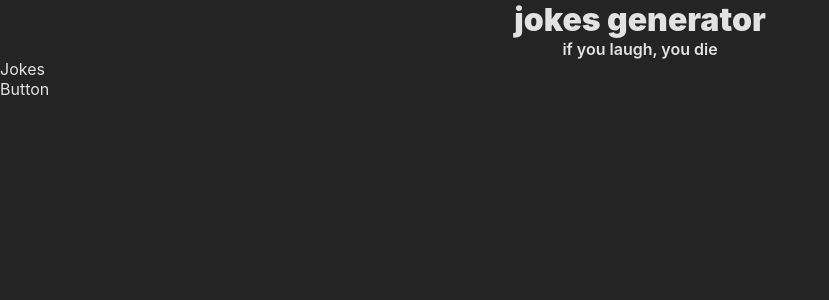
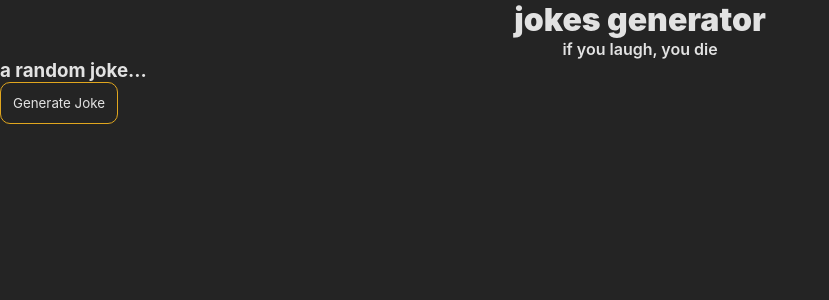
Before and after one commit to marvinraj/jokes-generator, a React (Vite) app: page / in a window 1280 px wide. Shown: the top 300 px of the page, without its empty margins (0-829 px from the left). Built offline with nearby package versions, Linux system fonts and the light colour scheme.

Commit message:
styled button and tested the button functionality

```diff
--- a/src/components/Button.jsx
+++ b/src/components/Button.jsx
@@ -1,9 +1,13 @@
 import React from 'react'
 
 function Button() {
-  return (
-    <div>Button</div>
-  )
+    function handleClick(){
+        console.log("button clicked...")
+    }
+
+    return (
+        <button onClick={handleClick}>Generate Joke</button>
+    )
 }
 
 export default Button
--- a/src/components/Jokes.jsx
+++ b/src/components/Jokes.jsx
@@ -2,7 +2,9 @@ import React from 'react'
 
 function Jokes() {
   return (
-    <div>Jokes</div>
+    <div>
+        <h3>a random joke...</h3>
+    </div>
   )
 }
 
--- a/src/index.css
+++ b/src/index.css
@@ -23,3 +23,10 @@
 .header p{
   font-weight: 600;
 }
+
+/* button */
+button{
+  border: 1px solid #e0a61e;
+  padding: 12px;
+  border-radius: 10px;
+}
```
Also changed, not shown: 1 other file (tests, documents, lock files or other folders).
